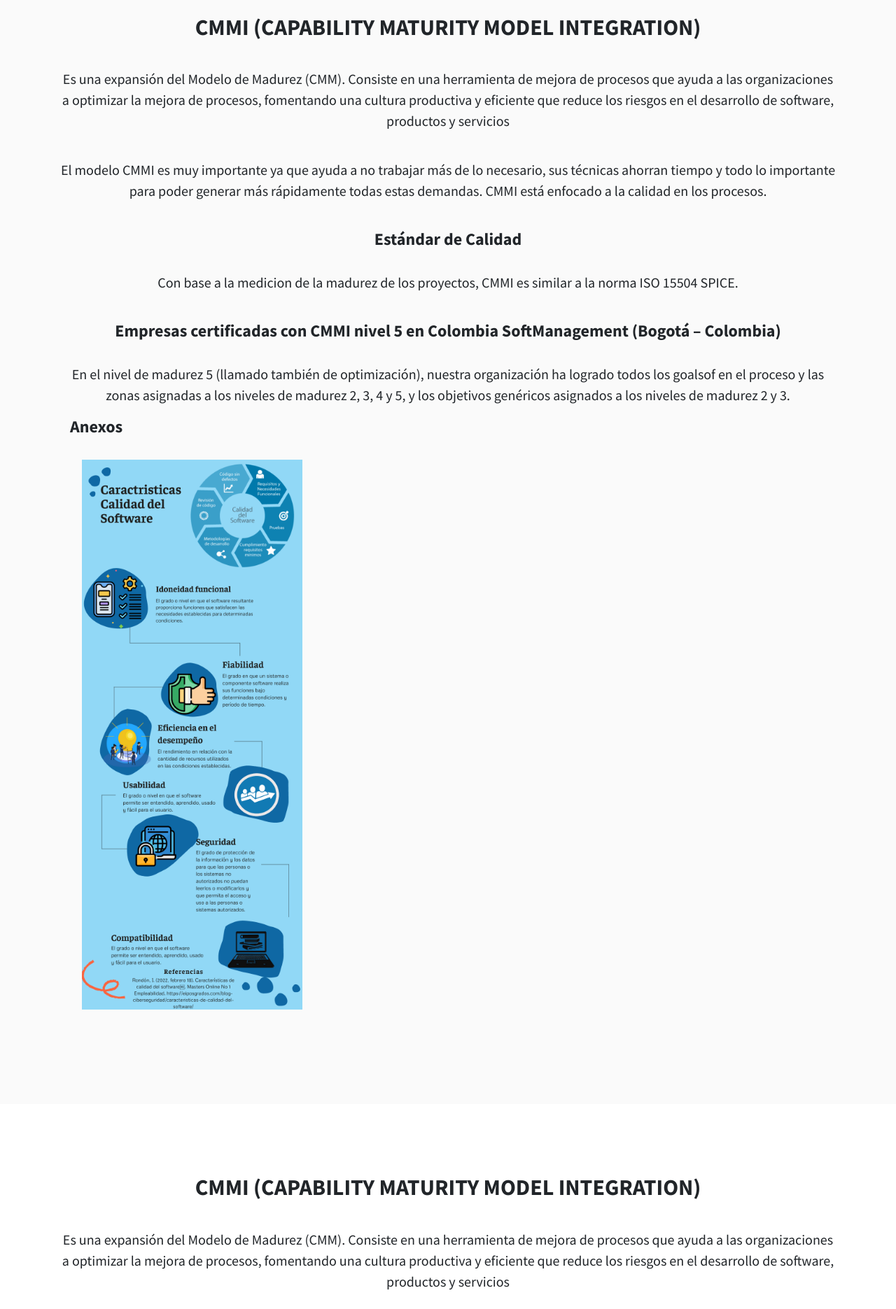
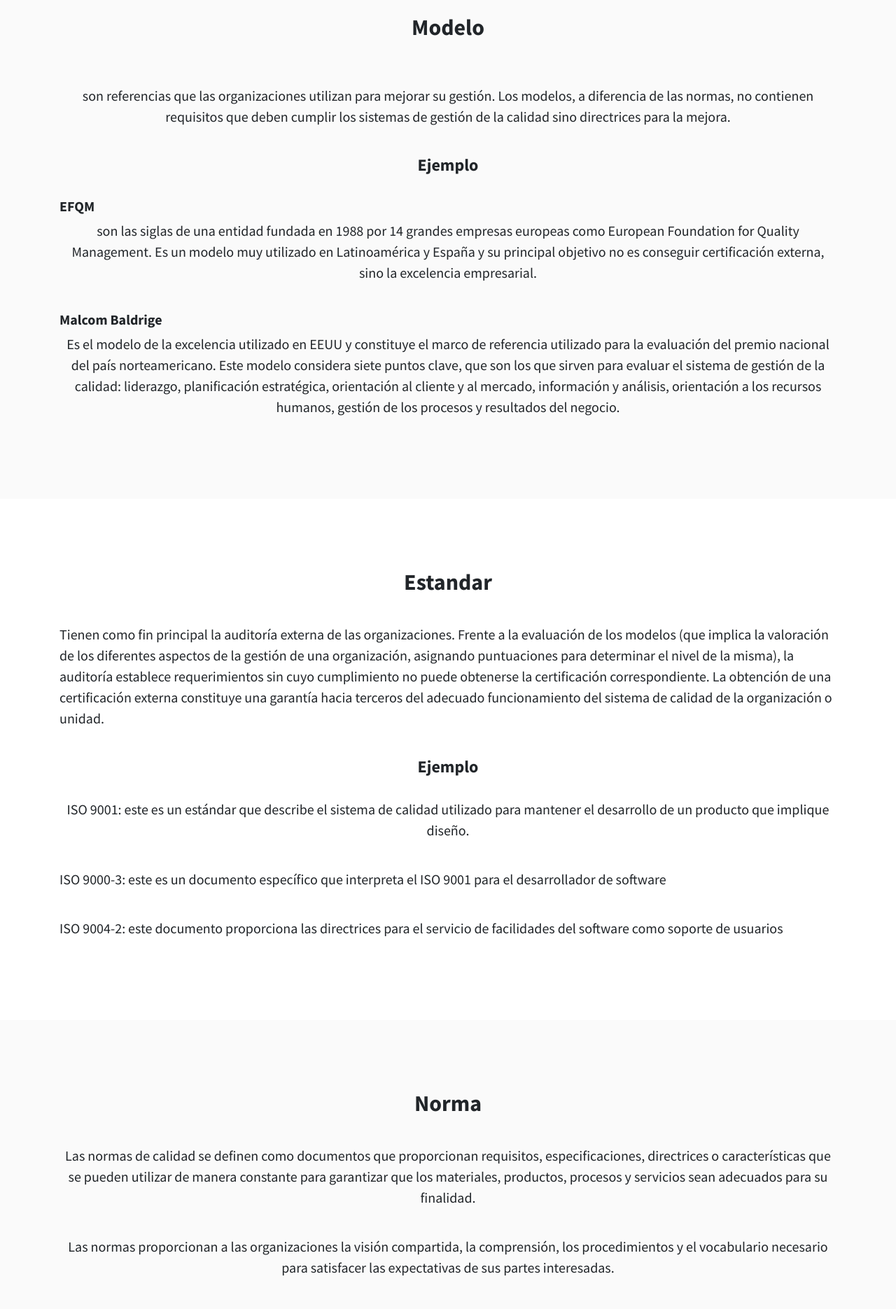
Before and after one commit to CristianEstrada/wikidefinitivo, a Vue app: page / in a window 1280 px wide. Shown: the part 880-2751 px from the top of the page at 70% size. Built offline with nearby package versions, Linux system fonts and the light colour scheme.

Commit message:
Update information

```diff
--- a/src/App.vue
+++ b/src/App.vue
@@ -48,66 +48,28 @@
       <div class="row">
         <div class="col-lg-12">
           <div class="block-heading">
-            <h2>CMMI (CAPABILITY MATURITY MODEL INTEGRATION)</h2>
+            <h2>Modelo</h2>
           </div>
-          <p class="lead">
-            Es una expansión del Modelo de Madurez (CMM). Consiste en una
-            herramienta de mejora de procesos que ayuda a las organizaciones a
-            optimizar la mejora de procesos, fomentando una cultura productiva y
-            eficiente que reduce los riesgos en el desarrollo de software,
-            productos y servicios
-          </p>
           <br>
           <p class="lead">
-            El modelo CMMI es muy importante ya que ayuda a no trabajar más de
-            lo necesario, sus técnicas ahorran tiempo y todo lo importante para
-            poder generar más rápidamente todas estas demandas. CMMI está
-            enfocado a la calidad en los procesos.
-          </p>
-          <br>
-          <h4>Estándar de Calidad</h4>
-          <br>
-          <p class="lead">
-            Con base a la medicion de la madurez de los proyectos, CMMI es
-            similar a la norma ISO 15504 SPICE.
+            son referencias que las organizaciones utilizan para mejorar su gestión. Los modelos, a diferencia de las normas, no contienen requisitos que deben cumplir los sistemas de gestión de la calidad sino directrices para la mejora.
           </p>
           <br>
           <h4>
-            Empresas certificadas con CMMI nivel 5 en Colombia SoftManagement
-            (Bogotá – Colombia)
+            Ejemplo
           </h4>
           <br>
+          <h5 class=" text-left">
+            EFQM
+          </h5>
           <p class="lead">
-            En el nivel de madurez 5 (llamado también de optimización), nuestra
-            organización ha logrado todos los goalsof en el proceso y las zonas
-            asignadas a los niveles de madurez 2, 3, 4 y 5, y los objetivos
-            genéricos asignados a los niveles de madurez 2 y 3.
+            son las siglas de una entidad fundada en 1988 por 14 grandes empresas europeas como European Foundation for Quality Management. Es un modelo muy utilizado en Latinoamérica y España y su principal objetivo no es conseguir certificación externa, sino la excelencia empresarial.
           </p>
-        </div>
-      </div>
-      <div class="container">
-        <div class="text-left">
-        <h4>Anexos</h4>
-      </div>
           <br>
-      <div class="portfolio-wrapper clearfix">
-        <a
-          class="each-portfolio"
-          data-fancybox="gallery"
-          href="assets/images/CMMI.png"
-        >
-          <div class="content hover-cont-wrap">
-            <div class="content-overlay"></div>
-            <img class="content-image" src="assets/images/CMMI.png" />
-            <div class="content-details fadeIn-bottom">
-              <h5 class="p-title">Anexo</h5>
-              <p class="p-desc">
-                Infografia
+          <h5 class="text-left">Malcom Baldrige</h5>
+          <p class="lead">
+            Es el modelo de la excelencia utilizado en EEUU y constituye el marco de referencia utilizado para la evaluación del premio nacional del país norteamericano. Este modelo considera siete puntos clave, que son los que sirven para evaluar el sistema de gestión de la calidad: liderazgo, planificación estratégica, orientación al cliente y al mercado, información y análisis, orientación a los recursos humanos, gestión de los procesos y resultados del negocio.
           </p>
-              <span class="zoom"><i class="fa fa-search-plus"></i></span>
-            </div>
-          </div>
-        </a>
         </div>
       </div>
     </div>
@@ -119,48 +81,63 @@
       <div class="row">
         <div class="col-lg-12">
           <div class="block-heading">
-            <h2>CMMI (CAPABILITY MATURITY MODEL INTEGRATION)</h2>
+            <h2>Estandar</h2>
+          </div>
+          <p class="lead text-left">
+           Tienen como fin principal la auditoría externa de las organizaciones. Frente a la evaluación de los modelos (que implica la valoración de los diferentes aspectos de la gestión de una organización, asignando puntuaciones para determinar el nivel de la misma), la auditoría establece requerimientos sin cuyo cumplimiento no puede obtenerse la certificación correspondiente. La obtención de una certificación externa constituye una garantía hacia terceros del adecuado funcionamiento del sistema de calidad de la organización o unidad.
+          </p>
+          <br>
+          <h4>
+           Ejemplo
+          </h4>
+          <br>
+          <p class="lead">ISO 9001: este es un estándar que describe el sistema de calidad utilizado para mantener el desarrollo de un producto que implique diseño.
+          </p>
+          <br>
+          <p class="lead text-left">ISO 9000-3: este es un documento específico que interpreta el ISO 9001 para el desarrollador de software</p>
+          <br>
+          <p class="lead text-left">ISO 9004-2: este documento proporciona las directrices para el servicio de facilidades del software como soporte de usuarios</p>
+        </div>
+      </div>
+    </div>
+  </section>
+  <!-- Cobit Us Starts -->
+  <section id="Services" class="content-section text-center">
+    <div class="container ">
+      <div class="row">
+        <div class="col-lg-12">
+          <div class="block-heading">
+            <h2>Norma</h2>
           </div>
             <p class="lead">
-            Es una expansión del Modelo de Madurez (CMM). Consiste en una
-            herramienta de mejora de procesos que ayuda a las organizaciones a
-            optimizar la mejora de procesos, fomentando una cultura productiva y
-            eficiente que reduce los riesgos en el desarrollo de software,
-            productos y servicios
+            Las normas de calidad se definen como documentos que proporcionan requisitos, especificaciones, directrices o características que se pueden utilizar de manera constante para garantizar que los materiales, productos, procesos y servicios sean adecuados para su finalidad.
           </p>
           <br>
           <p class="lead">
-            El modelo CMMI es muy importante ya que ayuda a no trabajar más de
-            lo necesario, sus técnicas ahorran tiempo y todo lo importante para
-            poder generar más rápidamente todas estas demandas. CMMI está
-            enfocado a la calidad en los procesos.
+            Las normas proporcionan a las organizaciones la visión compartida, la comprensión, los procedimientos y el vocabulario necesario para satisfacer las expectativas de sus partes interesadas.
           </p>
           <br>
-          <h4>Estándar de Calidad</h4>
+          <p class="lead">De manera similar, las normas presentan descripciones y terminología precisas, por lo que ofrecen una base objetiva y autorizada para las organizaciones y los consumidores de todo el mundo para comunicar y realizar negocios.</p>
           <br>
-          <p class="lead">
-            Con base a la medicion de la madurez de los proyectos, CMMI es
-            similar a la norma ISO 15504 SPICE.
-          </p>
+          <h5>Ejemplo</h5>
           <br>
-          <h4>
-            Empresas certificadas con CMMI nivel 5 en Colombia SoftManagement
-            (Bogotá – Colombia)
-          </h4>
-          <br>
-          <p class="lead">
-            En el nivel de madurez 5 (llamado también de optimización), nuestra
-            organización ha logrado todos los goalsof en el proceso y las zonas
-            asignadas a los niveles de madurez 2, 3, 4 y 5, y los objetivos
-            genéricos asignados a los niveles de madurez 2 y 3.
-          </p>
+
         </div>
       </div>
+
+    </div>
+  </section>
+  <!--moprosoft section start-->
+<section id="Moprosoft" class="content-section text-center">
+    <div class="container text-center">
+      <div class="row">
+        <div class="col-lg-12">
+          <div class="block-heading">
+            <h2>Anexos</h2>
+          </div>
+
+        </div>
         <div class="container">
-        <div class="text-left">
-        <h4>Anexos</h4>
-      </div>
-        <br>
       <div class="portfolio-wrapper clearfix">
         <a
           class="each-portfolio"
@@ -171,9 +148,9 @@
             <div class="content-overlay"></div>
             <img class="content-image" src="assets/images/CMMI.png" />
             <div class="content-details fadeIn-bottom">
-              <h5 class="p-title">Anexo</h5>
+              <h5 class="p-title">Infografia</h5>
               <p class="p-desc">
-                Infografia CMMI
+                Características de calidad de Software
               </p>
               <span class="zoom"><i class="fa fa-search-plus"></i></span>
             </div>
@@ -182,199 +159,15 @@
          <a
           class="each-portfolio"
           data-fancybox="gallery"
-          href="assets/images/1280px-Open-systems-logo.svg.png"
+          href="assets/images/cuadro.jpeg"
         >
           <div class="content hover-cont-wrap">
             <div class="content-overlay"></div>
-            <img class="content-image" src="assets/images/1280px-Open-systems-logo.svg.png" />
+            <img class="content-image" src="assets/images/cuadro.jpeg" />
             <div class="content-details fadeIn-bottom">
-              <h5 class="p-title">OPEN SYSTEMS</h5>
+              <h5 class="p-title">Cuadro Comparativo</h5>
               <p class="p-desc">
-                empresa certificada
-              </p>
-              <span class="zoom"><i class="fa fa-search-plus"></i></span>
-            </div>
-          </div>
-        </a>
-        <a
-          class="each-portfolio"
-          data-fancybox="gallery"
-          href="assets/images/SoftLogoPaginaWeb.png"
-        >
-          <div class="content hover-cont-wrap">
-            <div class="content-overlay"></div>
-            <img class="content-image" src="assets/images/SoftLogoPaginaWeb.png" />
-            <div class="content-details fadeIn-bottom">
-              <h5 class="p-title">SOFT</h5>
-              <p class="p-desc">
-                empresa certificada
-              </p>
-              <span class="zoom"><i class="fa fa-search-plus"></i></span>
-            </div>
-          </div>
-        </a>
-        <a
-          class="each-portfolio"
-          data-fancybox="gallery"
-          href="assets/images/heinsohn.png"
-        >
-          <div class="content hover-cont-wrap">
-            <div class="content-overlay"></div>
-            <img class="content-image" src="assets/images/heinsohn.png" />
-            <div class="content-details fadeIn-bottom">
-              <h5 class="p-title">heinsohn</h5>
-              <p class="p-desc">
-                empresa certificada
-              </p>
-              <span class="zoom"><i class="fa fa-search-plus"></i></span>
-            </div>
-          </div>
-        </a>
-      </div>
-    </div>
-    </div>
-  </section>
-  <!-- Cobit Us Starts -->
-  <section id="Services" class="content-section text-center">
-    <div class="container ">
-      <div class="row">
-        <div class="col-lg-12">
-          <div class="block-heading">
-            <h2>COBIT 5</h2>
-          </div>
-            <p class="lead">
-            Es una guía de mejores prácticas presentado como framework, dirigida al control y
-supervisión de tecnología de la información (TI) y es la última edición del framework
-mundialmente aceptado.
-COBIT es empleado en todo el mundo por quienes tienen como responsabilidad
-primaria los procesos de negocio y la tecnología, aquellos de quien depende la
-tecnología y la información confiable, y los que proveen calidad, confiabilidad y control
-de TI. COBIT 5 se basa en el gobierno de TI y el gobierno Corporativo.
-          </p>
-          <br>
-           <h4>COBIT una metodología orientada a procesos</h4>
-           <br>
-          <p class="lead">
-            COBIT define las actividades de TI en un modelo genérico de procesos organizado en
-cuatro dominios. Estos dominios son Planear y Organizar, Adquirir e Implementar,
-Entregar y Dar Soporte, Monitorear y Evaluar. Los dominios se equiparan a las áreas
-tradicionales de TI de planear, construir, ejecutar y monitorear.
-          </p>
-          <br>
-          <h4>Beneficios </h4>
-          <br>
-          <p class="lead ">
-            <ul class="lead">- Optimizar los servicios, el coste de las TI y la tecnologias.</ul>
-            <ul class="lead">- Apoyar el cumplimiento de las leyes, reglamentos,acuerdos contractuales y las politicas</ul>
-            <ul class="lead">- Gestion de nuevas tecnologias de información</ul>
-          </p>
-          <br>
-
-        </div>
-      </div>
-<div class="container">
-        <div class="text-left">
-        <h4>Anexos</h4>
-      </div>
-        <br>
-      <div class="portfolio-wrapper clearfix">
-        <a
-          class="each-portfolio"
-          data-fancybox="gallery"
-          href="assets/images/COBIT5.png"
-        >
-          <div class="content hover-cont-wrap">
-            <div class="content-overlay"></div>
-            <img class="content-image" src="assets/images/COBIT5.png" />
-            <div class="content-details fadeIn-bottom">
-              <h5 class="p-title">Infografia</h5>
-              <p class="p-desc">
-                 COBIT5
-              </p>
-              <span class="zoom"><i class="fa fa-search-plus"></i></span>
-            </div>
-          </div>
-        </a>
-      </div>
-    </div>
-    </div>
-  </section>
-  <!--moprosoft section start-->
-<section id="Moprosoft" class="content-section text-center">
-    <div class="container text-center">
-      <div class="row">
-        <div class="col-lg-12">
-          <div class="block-heading">
-            <h2>MOPROSOFT</h2>
-          </div>
-          <p class="lead">
-            MoProSoft es un Modelo de Referencia de Procesos conformado por un
-            conjunto de buenas prácticas y procesos de gestión e ingeniería de software,
-            que contribuyen a que las organizaciones dedicadas al desarrollo y
-            mantenimiento de software mejoren su forma de trabajar y gestionar sus
-            proyectos.
-          </p>
-          <br>
-          <h4> Beneficios</h4>
-          <p class="lead">
-            <ul class="lead">-Mejora la calidad del software producido por la organización que adopta el modelo</ul>
-            <ul class="lead">-Eleva la capacidad de las organizaciones para ofrecer servicios con calidad y alcanzar niveles internacionales de competitividad.</ul>
-            <ul class="lead">-Integra todos los procesos de la organización y mantiene la alineación con los objetivos estratégicos.</ul>
-          </p>
-          <br>
-          <h4>CARACTERISTICAS</h4>
-          <br>
-          <p class="lead">
-            <ul class="lead">-Es específico para el desarrollo y mantenimiento de software.</ul>
-            <ul class="lead">-Facilita el cumplimiento de los requisitos de otros modelos como ISO/IEC 29110, ISO 9001:2008, ISO/IEC 15504, CMMI-DEV e ISO/IEC 12007.</ul>
-            <ul class="lead">-Comprende un documento de menos de 200 páginas que al compararlo con otros modelos y estándares, lo hace bastante práctico.</ul>
-          </p>
-          <br>
-          <h4>
-            ENTREGABLES
-          </h4>
-          <br>
-          <p class="lead">
-            <ul class="lead">-Informe de Verificación de Procesos de Tecnologías de la Información.</ul>
-            <ul class="lead">-Dictamen de Conformidad Legal (Certificado).</ul>
-            <ul class="lead">Registro de la Empresa en el Padrón Nacional de Empresas de Dictaminadas.</ul>
-          </p>
-        </div>
-        <div class="container">
-        <div class="text-left">
-        <h4>Anexos</h4>
-      </div>
-        <br>
-      <div class="portfolio-wrapper clearfix">
-        <a
-          class="each-portfolio"
-          data-fancybox="gallery"
-          href="assets/images/1.png"
-        >
-          <div class="content hover-cont-wrap">
-            <div class="content-overlay"></div>
-            <img class="content-image" src="assets/images/1.png" />
-            <div class="content-details fadeIn-bottom">
-              <h5 class="p-title">Mapa Conceptual</h5>
-              <p class="p-desc">
-                MOPROSOST
-              </p>
-              <span class="zoom"><i class="fa fa-search-plus"></i></span>
-            </div>
-          </div>
-        </a>
-         <a
-          class="each-portfolio"
-          data-fancybox="gallery"
-          href="assets/images/2.png"
-        >
-          <div class="content hover-cont-wrap">
-            <div class="content-overlay"></div>
-            <img class="content-image" src="assets/images/2.png" />
-            <div class="content-details fadeIn-bottom">
-              <h5 class="p-title">Logo</h5>
-              <p class="p-desc">
-                MOPROSOST
+                Modelos
               </p>
               <span class="zoom"><i class="fa fa-search-plus"></i></span>
             </div>
@@ -448,6 +241,7 @@
         </li>
       </ul>
       <p class="text-muted small mb-0">Copyright © Cristian Estrada 2022</p>
+
     </div>
   </footer>
 </template>
```
Also changed, not shown: public/assets/images/cuadro.jpeg (added). Lines whose indentation alone changed are shown as unchanged.
